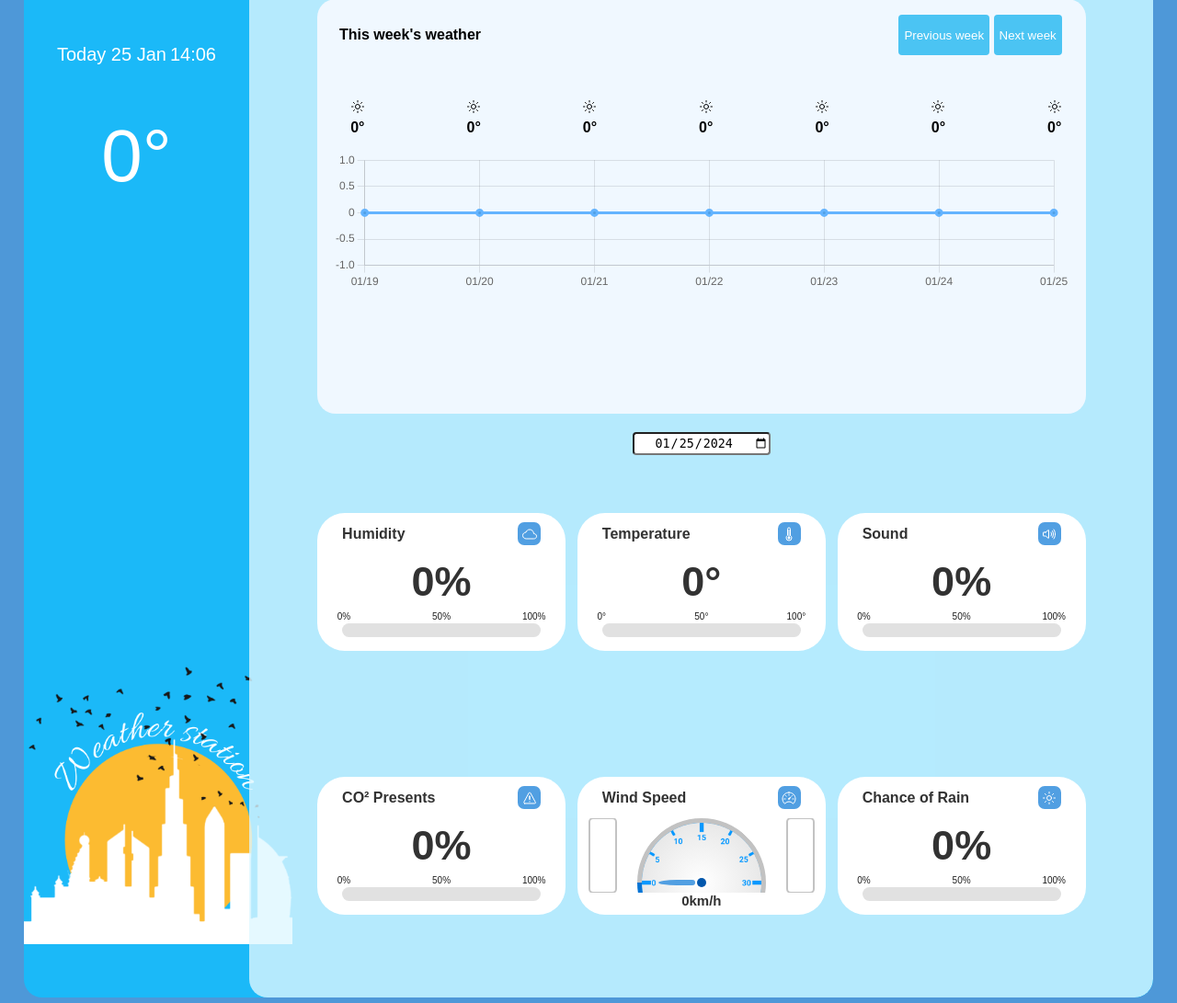
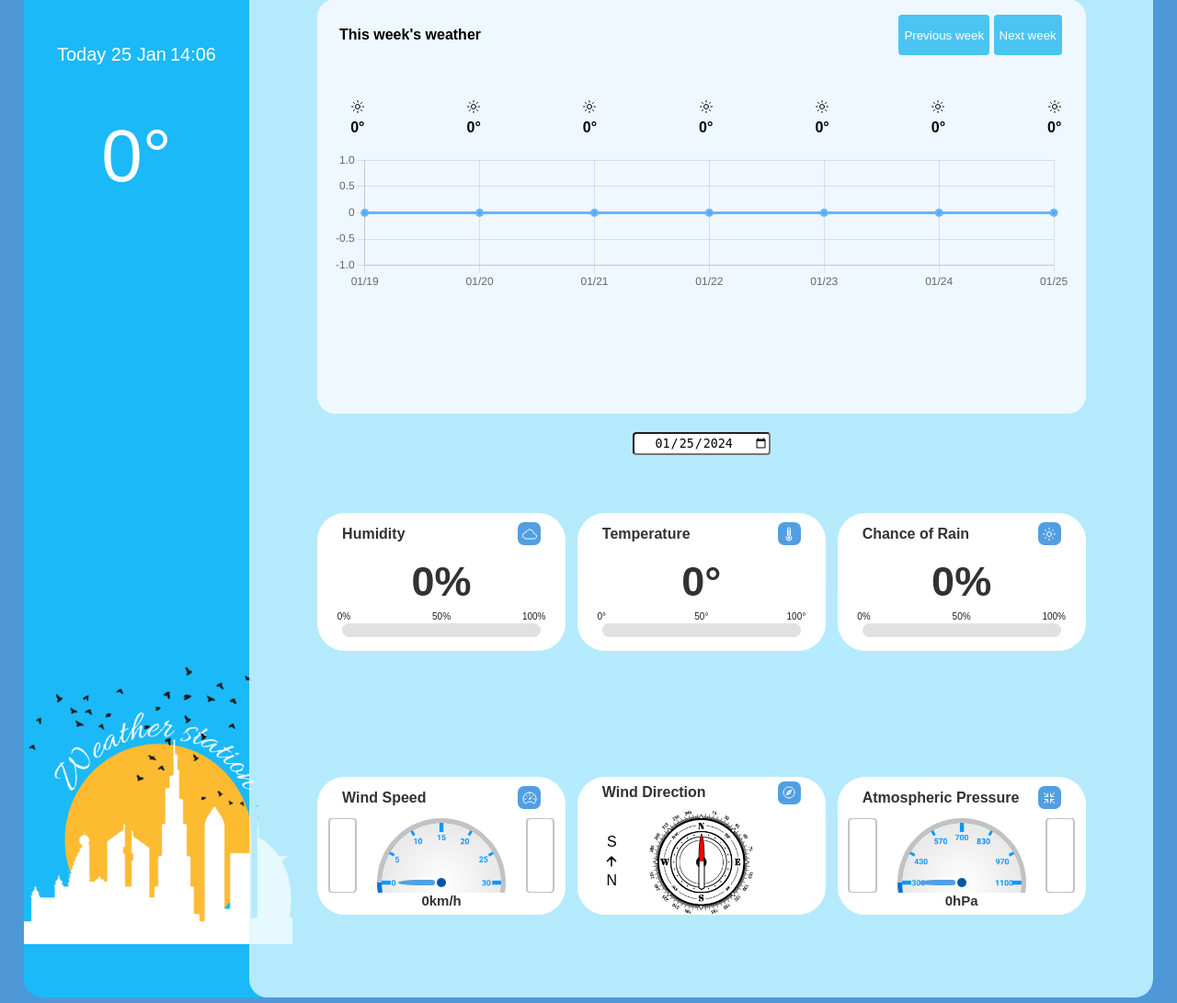
Before and after one commit to mrabhin03/Weather-Station-Using-IOT-Django-JupyterNotebook, a Django app: page / in a window 1280 px wide. Shown: the part 127-1218 px from the top of the page at 92% size. Run offline with Django 5.2, Linux system fonts and the light colour scheme; data that the repository does not hold is empty; some libraries are stand-ins or nearby versions.

Commit message:
New devices added('Wind direction,air quality etc')

```diff
--- a/WeatherStation/Station/static/style.css
+++ b/WeatherStation/Station/static/style.css
@@ -211,7 +211,11 @@ body{
     justify-content: space-between;
     margin-bottom: 10px;
 }
-.subdetails > div > div{
+.subdetails > div >a{
+    text-decoration: none;
+    color: black;
+}
+.subdetails > div > div,.subdetails > div >a> div{
     background-color: white;
     height: 150px;
     width: 270px;
@@ -222,7 +226,7 @@ body{
     justify-content: baseline;
     align-items: center;
 }
-.humditytitle,.temperaturetitle,.soundtitle,.co2title,.raintitle,.windtitle,.no2title,.atmtitle{
+.humditytitle,.temperaturetitle,.soundtitle,.co2title,.raintitle,.windtitle,.no2title,.atmtitle,.uvtitle,.windirtitle,.airqtitle{
     height: 30%;
     width: 80%;
     display: flex;
@@ -242,7 +246,7 @@ body{
     color: white;
     transition: all 1s ease-in-out;
 }
-.humdity,.temperatured,.sound,.co2,.rain,.wind,.no2,.atm{
+.humdity,.temperatured,.sound,.co2,.rain,.wind,.no2,.atm,.uvs,.airq{
     height: 40%;
     width: 100%;
     display: flex;
@@ -422,3 +426,51 @@ body{
     50% { background-color: rgb(225, 225, 225); }
     100% { background-color: red; }
   }
+.wibr{
+    height:100%;
+    width: 100%;
+    display: flex;
+    justify-content: space-around;
+    align-items: center;
+}
+.dircir{
+    height: 115px;
+    width: 115px;
+    display: flex;
+    align-items: center;
+    justify-content: center;
+    background-image: url('winddir.png');
+    background-size: 100% 100%; /* or background-size: cover; */
+    background-repeat: no-repeat;
+
+}
+.dirarrow{
+    background: linear-gradient(to right, red 50%, white 50%);
+    border: 1px solid black;
+    width: 58px;
+    height: 5px;
+    border-top-left-radius: 50%;
+    border-bottom-left-radius: 50%;
+    border-top-right-radius: 3px;
+    border-bottom-right-radius: 3px;
+    transform: rotate(90deg);
+    transition: all 1s ease-in-out;
+}
+.dirdata{
+    height: 100%;
+    width: 70px;
+    display: flex;
+    justify-content: center;
+    align-items: center;
+    flex-direction: column;
+}
+
+.valuewind,.valuewind2{
+    width: 100%;
+    height: 20px;
+    text-align: center;
+    font-size: 15px;
+}
+.valuewind2{
+    font-size: 10px;
+}
--- a/WeatherStation/Station/templates/index.html
+++ b/WeatherStation/Station/templates/index.html
@@ -168,12 +168,13 @@
                                 </div>
                             </div>
                             <div>
-                                <div class="soundtitle">
-                                    <b>Sound</b>
-                                    <div class="icon"><b><ion-icon name="volume-high-outline"></ion-icon></b></div>
+                                <div class="raintitle">
+                                    <b >Chance of Rain</b>
+                                    <div class="icon" id="rainicon">
+                                        <b><ion-icon id="rainnew" name="sunny-outline"></ion-icon></b></div>
                                 </div>
-                                <div class="sound">
-                                    <b id="Sound">0%</b>
+                                <div class="rain">
+                                    <b id="rain">0%</b>
                                 </div>
                                 <div class="level">
                                     <div class="limits">
@@ -182,31 +183,12 @@
                                         <div style="justify-content: end;">100%</div>
                                     </div>
                                     <div class="levelbar">
-                                        <div id="Soundbar" ></div>
+                                        <div id="rainbar"></div>
                                     </div>
                                 </div>
                             </div>
                         </div>
                         <div>
-                            <div>
-                                <div class="co2title">
-                                    <b>CO² Presents</b>
-                                    <div class="icon" id="co2icon"><b><ion-icon id="co2warningicon" name="warning-outline"></ion-icon></b></div>
-                                </div>
-                                <div class="co2">
-                                    <b id="co2">0%</b>
-                                </div>
-                                <div class="level">
-                                    <div class="limits">
-                                        <div style="justify-content: baseline;" >0%</div>
-                                        <div style="justify-content: center;">50%</div>
-                                        <div style="justify-content: end;">100%</div>
-                                    </div>
-                                    <div class="levelbar">
-                                        <div id="co2bar"></div>
-                                    </div>
-                                </div>
-                            </div>
                             <div>
                                 <div class="windtitle">
                                     <b >Wind Speed</b>
@@ -236,45 +218,32 @@
                                     <div class="speedar2" ><b id="winds">0km/h</b></div>
                                 </div>
                             </div>
-                            <div>
-                                <div class="raintitle">
-                                    <b >Chance of Rain</b>
-                                    <div class="icon" id="rainicon">
-                                        <b><ion-icon id="rainnew" name="sunny-outline"></ion-icon></b></div>
+                            <div >
+                                <div class="windirtitle">
+                                    <b>Wind Direction</b>
+                                    <div class="icon"><b><ion-icon name="compass-outline"></ion-icon></b></div>
                                 </div>
-                                <div class="rain">
-                                    <b id="rain">0%</b>
-                                </div>
-                                <div class="level">
-                                    <div class="limits">
-                                        <div style="justify-content: baseline;" >0%</div>
-                                        <div style="justify-content: center;">50%</div>
-                                        <div style="justify-content: end;">100%</div>
+                                <div class="wibr">
+                                    <div class="dirdata"><table style="text-align: center;">
+                                        <tr>
+                                            <td colspan="3" id="Todir">S</td>
+                                        </tr>
+                                        <tr >
+                                            <td></td>
+                                            <td><ion-icon name="arrow-up-outline"></ion-icon></td>
+                                            <td></td>
+                                        </tr>
+                                        <tr>
+
+                                            <td colspan="3" id="Fromdir">N</td>
+                                        </tr>
+                                    </table></div>
+                                    <div class="dircir">
+                                        <div id="dirwbar" class="dirarrow"></div>
                                     </div>
-                                    <div class="levelbar">
-                                        <div id="rainbar"></div>
-                                    </div>
-                                </div>
-                            </div>
-
-                        </div>
-                        <div>
-                            <div>
-                                <div class="no2title">
-                                    <b>NO² Presents</b>
-                                    <div class="icon" id="no2icon"><b><ion-icon name="logo-electron"></ion-icon></b></div>
-                                </div>
-                                <div class="no2">
-                                    <b id="no2">0%</b>
-                                </div>
-                                <div class="level">
-                                    <div class="limits">
-                                        <div style="justify-content: baseline;" >0%</div>
-                                        <div style="justify-content: center;">50%</div>
-                                        <div style="justify-content: end;">100%</div>
-                                    </div>
-                                    <div class="levelbar">
-                                        <div id="no2bar"></div>
+                                    <div class="dirdata">
+                                        <div class="valuewind" id="winddeg"></div>
+                                        <div class="valuewind2" id="windsp"></div>
                                     </div>
                                 </div>
                             </div>
@@ -306,10 +275,34 @@
                                     <div class="speedar2" ><b id="atmdata">0hPa</b></div>
                                 </div>
                             </div>
+
+                        </div>
+                        <div>
+                            <div>
+                                <div class="no2title">
+                                    <b>NO² Presents</b>
+                                    <div class="icon" id="no2icon"><b><ion-icon name="logo-electron"></ion-icon></b></div>
+                                </div>
+                                <div class="no2">
+                                    <b id="no2">0%</b>
+                                </div>
+                                <div class="level">
+                                    <div class="limits">
+                                        <div style="justify-content: baseline;" >0%</div>
+                                        <div style="justify-content: center;">50%</div>
+                                        <div style="justify-content: end;">100%</div>
+                                    </div>
+                                    <div class="levelbar">
+                                        <div id="no2bar"></div>
+                                    </div>
+                                </div>
+                            </div>
+
+
                             <div>
                                 <div class="co2title">
-                                    <b>UV Sensor</b>
-                                    <div class="icon" id="co2icon"><b><ion-icon name="warning-outline"></ion-icon></b></div>
+                                    <b>CO² Presents</b>
+                                    <div class="icon" id="co2icon"><b><ion-icon id="co2warningicon" name="warning-outline"></ion-icon></b></div>
                                 </div>
                                 <div class="co2">
                                     <b id="co2">0%</b>
@@ -325,15 +318,14 @@
                                     </div>
                                 </div>
                             </div>
-                        </div>
-                        <div>
+
                             <div>
-                                <div class="co2title">
-                                    <b>Wind Direction</b>
+                                <div class="uvtitle">
+                                    <b>UV Sensor</b>
                                     <div class="icon" id="co2icon"><b><ion-icon name="warning-outline"></ion-icon></b></div>
                                 </div>
-                                <div class="co2">
-                                    <b id="co2">0%</b>
+                                <div class="uvs">
+                                    <b id="uvs">0%</b>
                                 </div>
                                 <div class="level">
                                     <div class="limits">
@@ -342,18 +334,19 @@
                                         <div style="justify-content: end;">100%</div>
                                     </div>
                                     <div class="levelbar">
-                                        <div id="co2bar"></div>
+                                        <div id="uvsbar"></div>
                                     </div>
                                 </div>
                             </div>
+                        </div>
+                        <div>
                             <div>
-                                <div class="raintitle">
-                                    <b >Air Quality</b>
-                                    <div class="icon" id="rainicon">
-                                        <b><ion-icon id="rainnew" name="sunny-outline"></ion-icon></b></div>
+                                <div class="soundtitle">
+                                    <b>Sound</b>
+                                    <div class="icon"><b><ion-icon name="volume-high-outline"></ion-icon></b></div>
                                 </div>
-                                <div class="rain">
-                                    <b id="rain">0%</b>
+                                <div class="sound">
+                                    <b id="Sound">0%</b>
                                 </div>
                                 <div class="level">
                                     <div class="limits">
@@ -362,11 +355,32 @@
                                         <div style="justify-content: end;">100%</div>
                                     </div>
                                     <div class="levelbar">
-                                        <div id="rainbar"></div>
+                                        <div id="Soundbar" ></div>
                                     </div>
                                 </div>
                             </div>
-                            <div style="display: flex; flex-direction: row; align-items: center; justify-content: center; font-size: 25px;">More details <ion-icon name="arrow-forward-outline"></ion-icon></div>
+
+                            <div>
+                                <div class="airqtitle">
+                                    <b>Air Quality</b>
+                                    <div class="icon">
+                                        <b><ion-icon name="balloon"></ion-icon></b></div>
+                                </div>
+                                <div class="airq">
+                                    <b id="airq">0%</b>
+                                </div>
+                                <div class="level">
+                                    <div class="limits">
+                                        <div style="justify-content: baseline;" >0%</div>
+                                        <div style="justify-content: center;">50%</div>
+                                        <div style="justify-content: end;">100%</div>
+                                    </div>
+                                    <div class="levelbar">
+                                        <div id="airqbar"></div>
+                                    </div>
+                                </div>
+                            </div>
+                            <a href=""><div style="display: flex; flex-direction: row; align-items: center; justify-content: center; font-size: 25px;">More details<ion-icon name="arrow-forward-outline"></ion-icon></div></a>
                         </div>
                     </div>
                 </div>
@@ -533,6 +547,42 @@
                     }
                     else{levelbar2.style.borderBottom = offbar2;
                     levelbar2.style.borderRight = offbar2;}}
+
+
+                var uvrays = data[8].device_values;
+                $('#uvs').text(uvrays+"%");
+                document.getElementById('uvsbar').style.width =  uvrays+"%";
+                if(uvrays>=40){
+                    document.getElementById('uvsbar').style.backgroundColor="red";
+                }
+                else{
+                    document.getElementById('uvsbar').style.backgroundColor="rgb(81, 159, 226)";
+                }
+
+
+                var winddir = data[9].device_values;
+                winddir=winddir%360
+                document.getElementById('dirwbar').style.transform =  "rotate("+(winddir+90)+"deg)";
+                if(winddir==0){from="S";to="N";}
+                else if(winddir==90){from="W";to="E";}
+                else if(winddir==180){from="N";to="S";}
+                else if(winddir==270){from="E";to="W";}
+                else{
+                    if(winddir<90){from="SW";to="NE";}
+                    else if(winddir<180){from="NW";to="SE";}
+                    else if(winddir<270){from="NE";to="SW";}
+                    else if(winddir<360){from="SE";to="NW";}
+                }
+                $('#Fromdir').text(from);
+                $('#Todir').text(to);
+                $('#winddeg').text(winddir+"° "+to);
+                $('#windsp').text(windValue+" km/h");
+
+
+                var air = data[10].device_values;
+                $('#airq').text(air+"%");
+                document.getElementById('airqbar').style.width =  air+"%";
+
             }
 
 
--- a/WeatherStation/WeatherStation/settings.py
+++ b/WeatherStation/WeatherStation/settings.py
@@ -123,7 +123,7 @@ USE_TZ = True
 
 STATIC_URL = 'Main/'
 STATICFILES_DIRS = [
-    os.path.join(BASE_DIR, 'MainBase/static'),
+    os.path.join(BASE_DIR, 'Station/static'),
 ]
 
 # Default primary key field type
```
Also changed, not shown: WeatherStation/Station/static/Wind.png (added), WeatherStation/Station/static/winddir.png (added).
